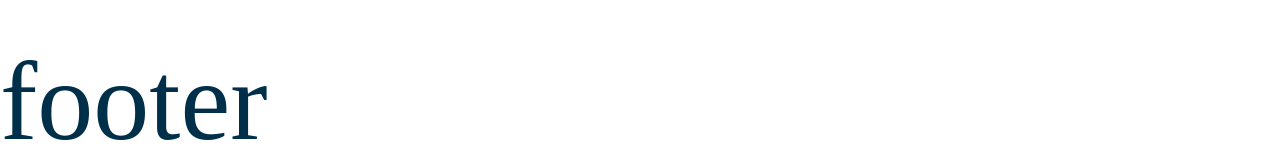
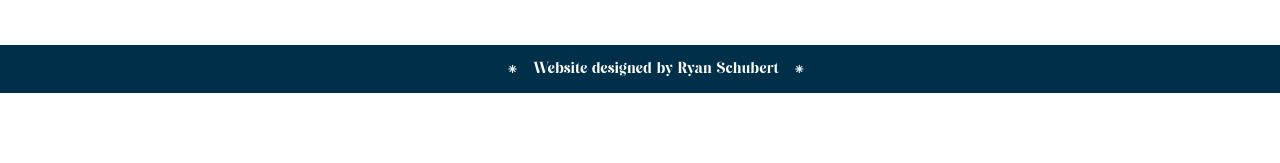
Before and after one commit to RyanSchu/02_Module_Portfolio, a plain HTML site: page index.html in a window 1280 px wide. Shown: the part 2410-2573 px from the top of the page. After the commit the page ends 2503 px from the top, so only its background shows below. Drawn offline with Linux system fonts and the light colour scheme.

Commit message:
styled footer

```diff
--- a/assets/css/style.css
+++ b/assets/css/style.css
@@ -28,6 +28,9 @@ h4 {
     font-size: 2rem;
 }
 
+h5 {
+    font-size: 1rem;
+}
 
 header {
     background-color: var(--dark-blue);
@@ -293,6 +296,25 @@ body {
 }
 
 
+footer {
+    background-color: var(--dark-blue);
+    color: var(--beige);
+    font-family: retro;
+    width: 100%;
+    padding: 1rem;
+    text-align: center;
+}
+
+footer h5::before{
+    content: var(--flower-symbol);
+    margin-right: 1rem;
+}
+
+footer h5::after{
+    content: var(--flower-symbol);
+    margin-left: 1rem;
+}
+
 /* tablet or half web browser */
 
 
@@ -316,10 +338,12 @@ body {
     header h1{
         display: block;
         font-size: 3.5rem;
+        text-shadow: none;
     }
 
     header h3 {
         font-size: 2rem;
+        text-shadow: none;
     }
 
     .container {
--- a/index.html
+++ b/index.html
@@ -136,7 +136,7 @@
         </div>
     </main>
     <footer>
-        <h1>footer</h1>
+        <h5>Website designed by Ryan Schubert</h5>
     </footer>
 </body>
 </html>
```
